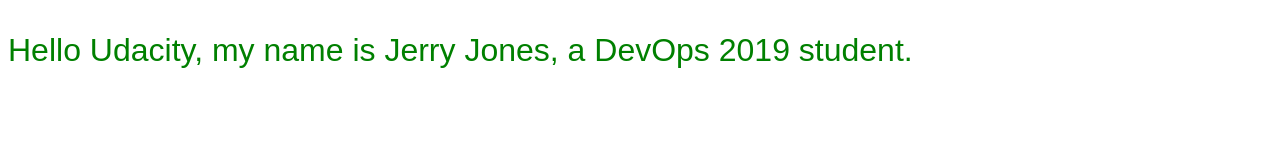
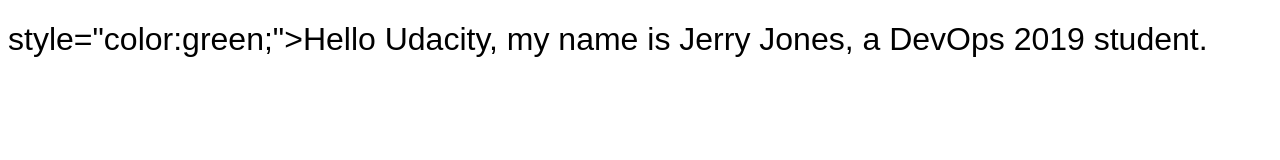
Before and after one commit to j-j-jones/udacity-devops-capstone-green, a plain HTML site: page index.html in a window 1280 px wide. Drawn offline with Linux system fonts and the light colour scheme.

Commit message:
Update index.html

```diff
--- a/index.html
+++ b/index.html
@@ -15,7 +15,7 @@
 <body>
 
     <h1>
-   <p style="color:green;">Hello Udacity, my name is Jerry Jones, a DevOps 2019 student.</p>
+   style="color:green;">Hello Udacity, my name is Jerry Jones, a DevOps 2019 student.
     </h1>
 
 </body>
```
